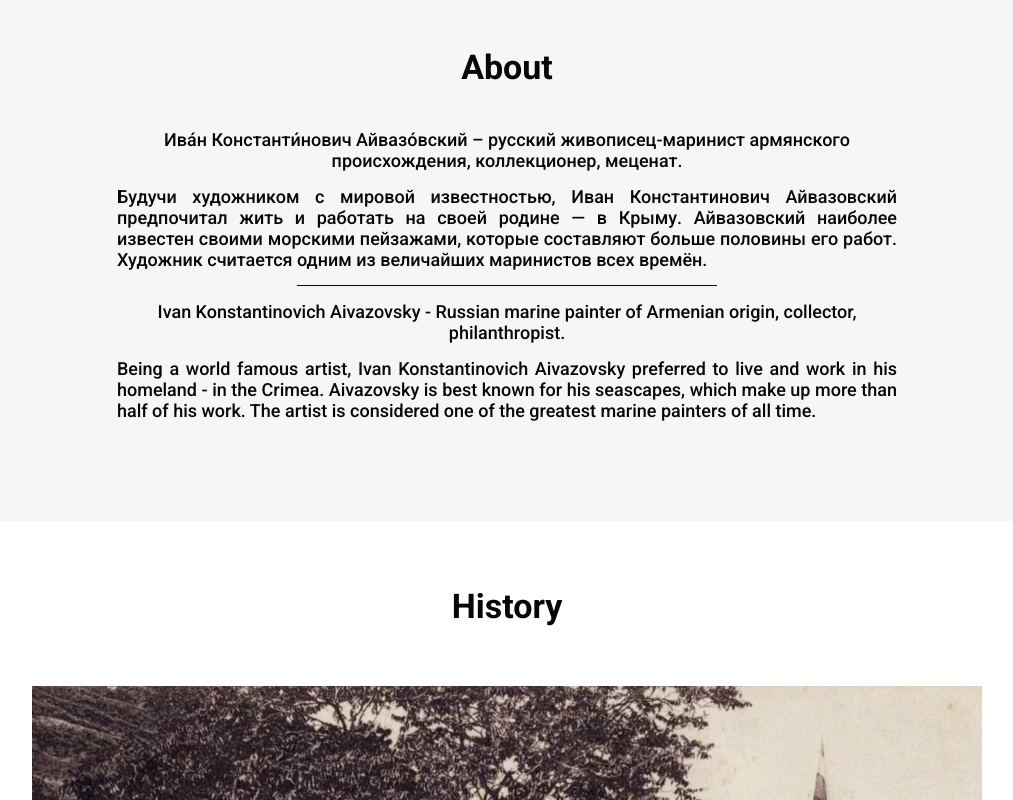
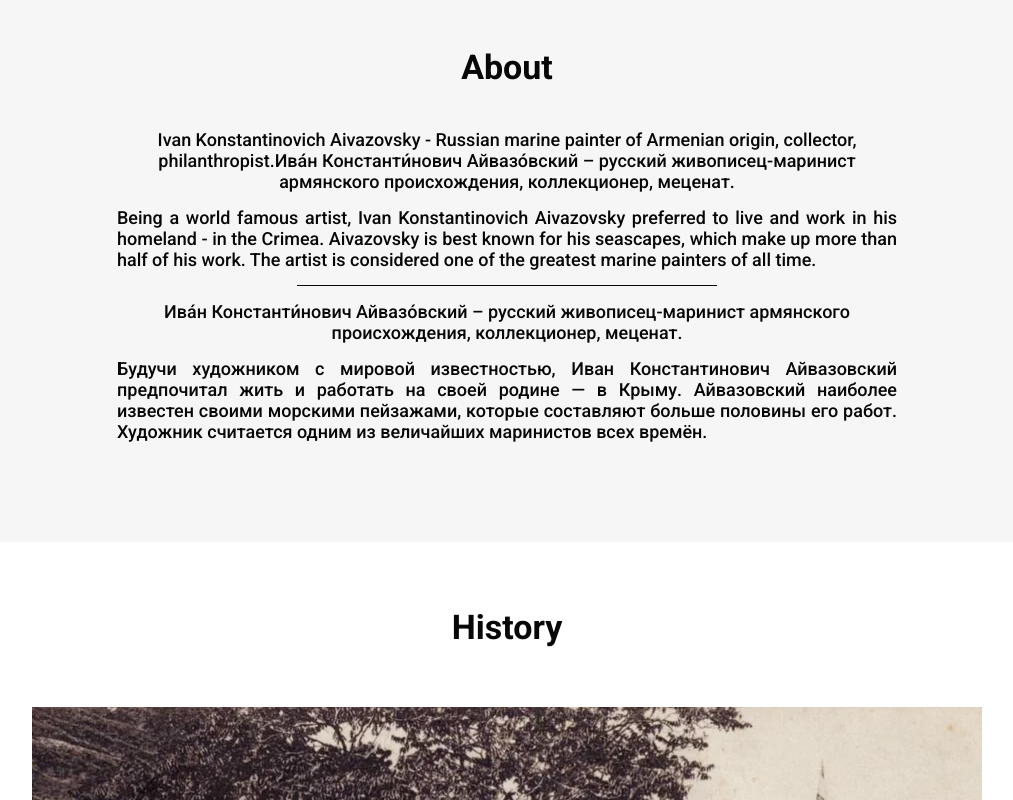
Before and after one commit to fastik123rus/aivazovski_page, a plain HTML site: page index.html in a window 1280 px wide. Shown: the part 880-1680 px from the top of the page, without its empty margins (133-1146 px from the left). Drawn offline with Linux system fonts and the light colour scheme.

Commit message:
swapped the ru and en translations

```diff
--- a/index.html
+++ b/index.html
@@ -87,22 +87,23 @@
         <section class="about" aria-label="about section" id="about-id">
             <div class="container">
                 <h2 class="about-title" aria-label="about title">About</h2>
+                <h3 class="about-subtitle-en" aria-label="about subtitle en">Ivan Konstantinovich Aivazovsky - Russian
+                    marine painter of Armenian origin, collector, philanthropist.Ива́н Константи́нович Айвазо́вский –
+                    русский живописец-маринист армянского происхождения, коллекционер, меценат.</h3>
+                <p class="about-description-en" aria-label="description en">
+                    Being a world famous artist, Ivan Konstantinovich Aivazovsky preferred to live and work in his
+                    homeland - in the Crimea. Aivazovsky is best known for his seascapes, which make up more than half
+                    of his work. The artist is considered one of the greatest marine painters of all time.
+                </p>
+
+                <hr class="divider" aria-label="divider">
+
                 <h3 class="about-subtitle-ru" aria-label="about subtitle ru">Ива́н Константи́нович Айвазо́вский –
                     русский живописец-маринист армянского происхождения, коллекционер, меценат.</h3>
                 <p class="about-description-ru" aria-label="description ru">
                     Будучи художником с мировой известностью, Иван Константинович Айвазовский предпочитал жить и
                     работать на своей родине — в Крыму. Айвазовский наиболее известен своими морскими пейзажами, которые
                     составляют больше половины его работ. Художник считается одним из величайших маринистов всех времён.
-                </p>
-
-                <hr class="divider" aria-label="divider">
-
-                <h3 class="about-subtitle-en" aria-label="about subtitle en">Ivan Konstantinovich Aivazovsky - Russian
-                    marine painter of Armenian origin, collector, philanthropist.</h3>
-                <p class="about-description-en" aria-label="description en">
-                    Being a world famous artist, Ivan Konstantinovich Aivazovsky preferred to live and work in his
-                    homeland - in the Crimea. Aivazovsky is best known for his seascapes, which make up more than half
-                    of his work. The artist is considered one of the greatest marine painters of all time.
                 </p>
             </div>
         </section>
@@ -111,8 +112,7 @@
             <div class="container">
                 <h2 class="history-title">History</h2>
                 <img src="assets/webp/history.webp" alt="house of Aivazovsky" class="history-photo">
-                <p class="history-description" aria-label="history description">Дом в котором родился Айвазовский | The
-                    house where Aivazovsky was born </p>
+                <p class="history-description" aria-label="history description">The house where Aivazovsky was born | Дом в котором родился Айвазо́вский</p>
             </div>
         </section>
 
@@ -120,13 +120,13 @@
             <div class="container">
                 <h2 class="portfolio-title">Portfolio</h2>
                 <img src="assets/webp/portfolio_1.webp" alt="Winter wagon train on the way" class="portfolio-picture">
-                <p class="portfolio-description" aria-label="picture 1 description">Зимний обоз в пути, 1857 г. | Winter wagon train on the way, 1857</p>
+                <p class="portfolio-description" aria-label="picture 1 description">Winter wagon train on the way, 1857 | Зимний обоз в пути, 1857 г.</p>
 
                 <img src="assets/webp/portfolio_2.webp" alt="Rainbow" class="portfolio-picture">
-                <p class="portfolio-description" aria-label="picture 2 description">Радуга, 1873 г. | Rainbow, 1873</p>
+                <p class="portfolio-description" aria-label="picture 2 description">Rainbow, 1873 | Радуга, 1873 г.3</p>
 
                 <img src="assets/webp/portfolio_3.webp" alt="Gulf of Naples in the morning" class="portfolio-picture">
-                <p class="portfolio-description" aria-label="picture 3 description">Неаполитанский залив утром, 1893 г. | Gulf of Naples in the morning, 1893</p>
+                <p class="portfolio-description" aria-label="picture 3 description">Gulf of Naples in the morning, 1893 | Неаполитанский залив утром, 1893 г.</p>
             </div>
         </section>
 
--- a/styles/about.css
+++ b/styles/about.css
@@ -11,16 +11,16 @@
   margin: 0 0 42px 0;
 }
 
-.about-subtitle-ru,
-.about-subtitle-en {
+.about-subtitle-en,
+.about-subtitle-ru {
   font-size: 18px;
   font-weight: 500;
   margin: 0 auto 15px;
   max-width: 780px;
 }
 
-.about-description-ru,
-.about-description-en {
+.about-description-en,
+.about-description-ru {
   font-size: 18px;
   font-weight: 500;
   margin: 0 auto 15px;
@@ -28,11 +28,11 @@
   max-width: 780px;
 }
 
-.about-subtitle-en {
+.about-subtitle-ru {
   margin: 15px auto 15px;
 }
 
-.about-description-en {
+.about-description-ru {
   margin: 0 auto;
 }
 
```
